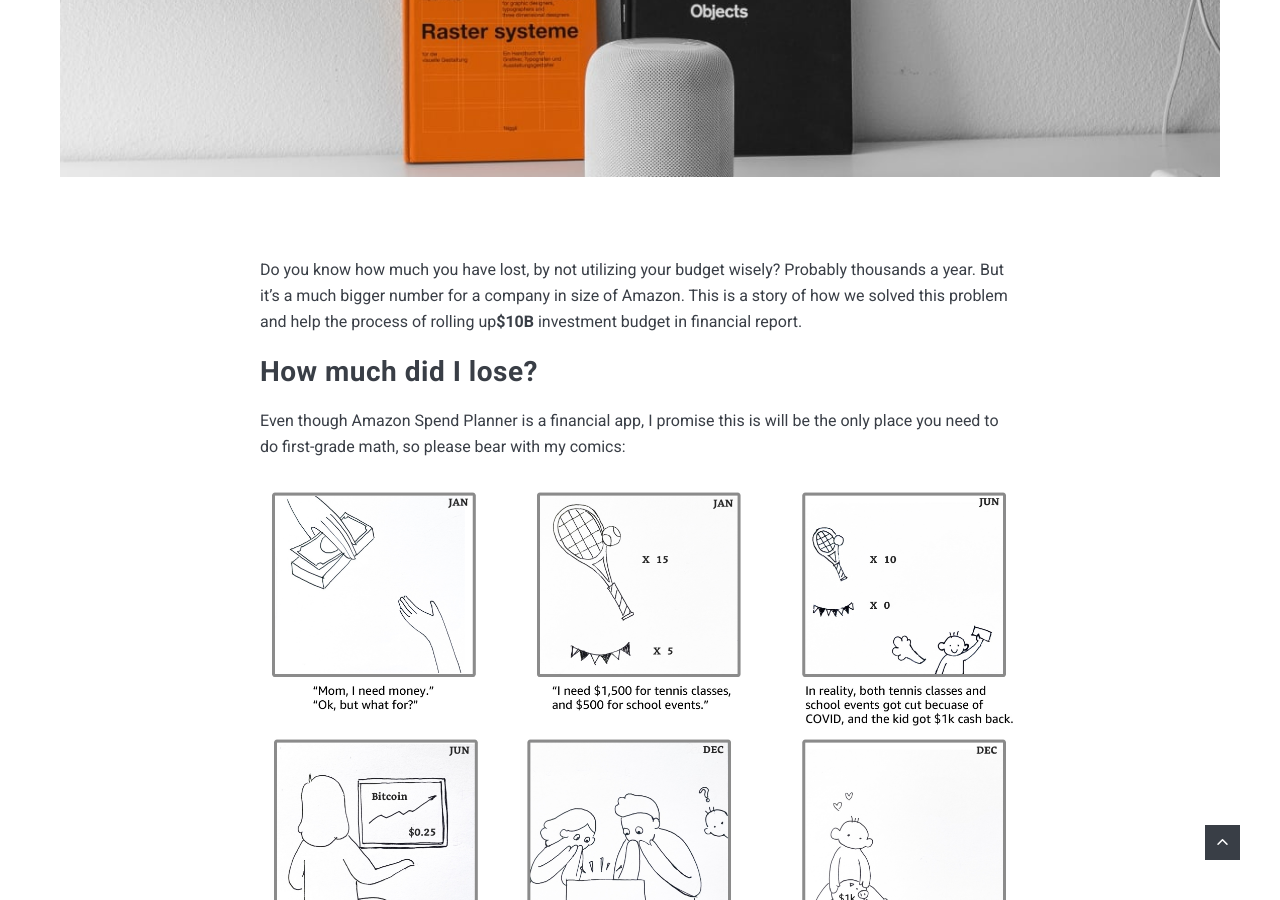
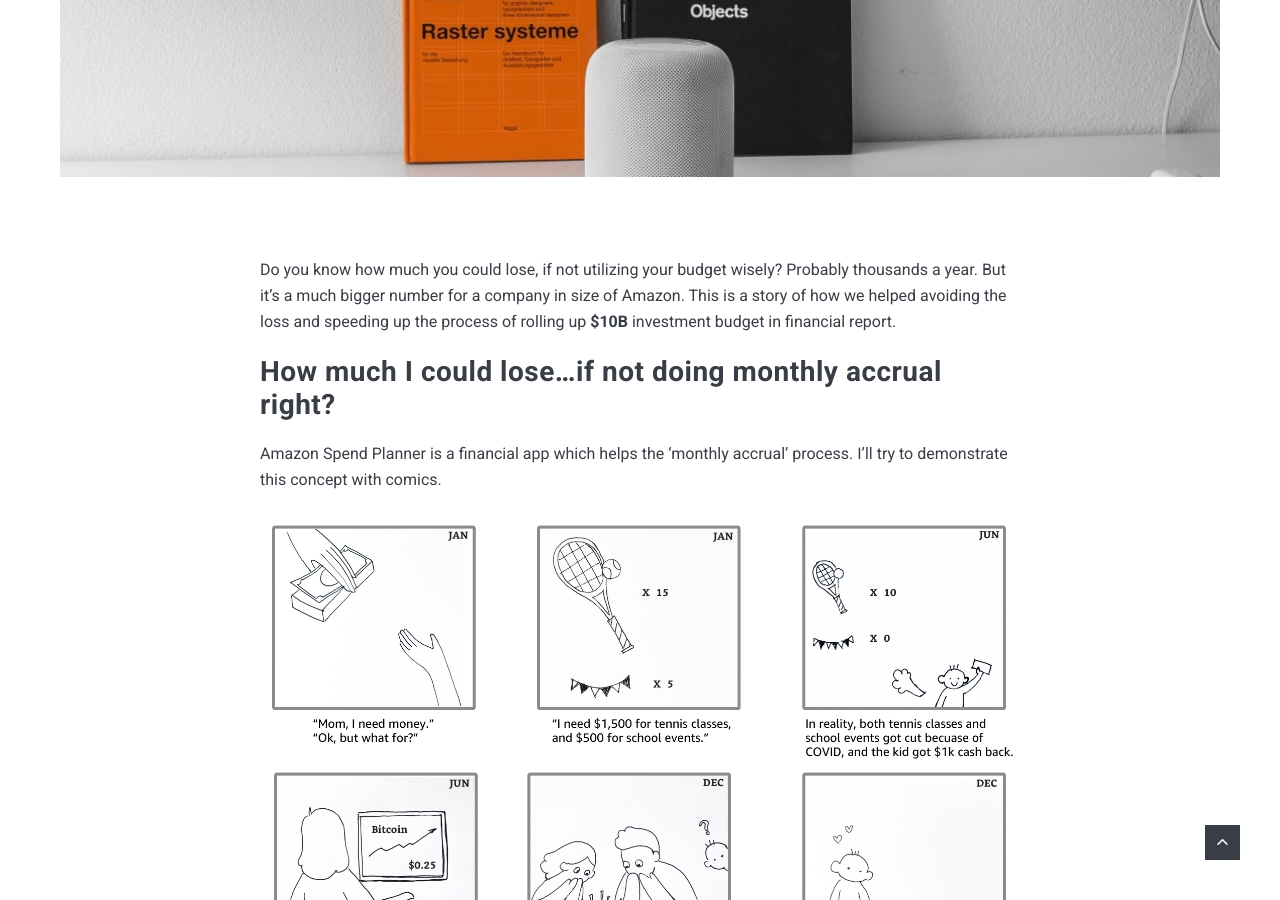
Before and after one commit to artemsheludko/zolan, a Jekyll site: the page built from _posts/2018-07-23-find-a-connection-with-the-reader.markdown, in a window 1280 px wide and 900 px high, scrolled down 936 px. Built offline with Jekyll 4.4.1, drawn with Linux system fonts in a browser that asks for light colours; nearby versions of some CDN libraries; comment, search, counter and statistics services are not loaded.

Commit message:
Update 2018-07-23-find-a-connection-with-the-reader.markdown

```diff
--- a/_posts/2018-07-23-find-a-connection-with-the-reader.markdown
+++ b/_posts/2018-07-23-find-a-connection-with-the-reader.markdown
@@ -5,11 +5,11 @@ date:   2021-07-24 15:01:35 +0300
 image:  02.jpg
 tags:  WebDesign
 ---
-Do you know how much you have lost, by not utilizing your budget wisely? Probably thousands a year. But it's a much bigger number for a company in size of Amazon. This is a story of how we solved this problem and help the process of rolling up<strong>$10B</strong> investment budget in financial report.
+Do you know how much you could lose, if not utilizing your budget wisely? Probably thousands a year. But it's a much bigger number for a company in size of Amazon. This is a story of how we helped avoiding the loss and speeding up the process of rolling up <strong>$10B</strong> investment budget in financial report.
 
-## How much did I lose?
+## How much I could lose...if not doing monthly accrual right?
 
-Even though Amazon Spend Planner is a financial app, I promise this is will be the only place you need to do first-grade math, so please bear with my comics:
+Amazon Spend Planner is a financial app which helps the 'monthly accrual' process. I'll try to demonstrate this concept with comics.
 ![]({{ site.baseurl }}/images/07.jpg)
 *Click to enlarge*
 In this case, the family lost $ 40k potential gain, because of low visibility in budget usage. Likewise, a company will lose more for the same reason.
```
